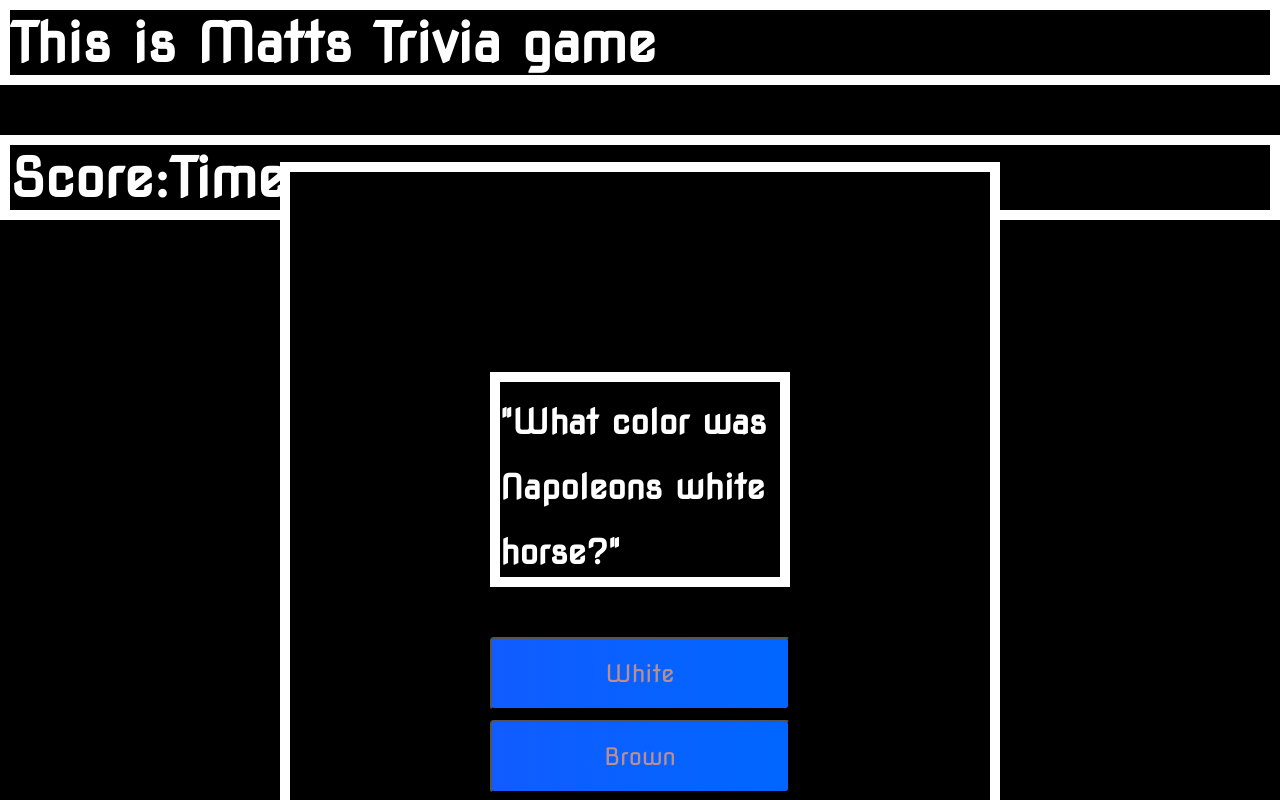
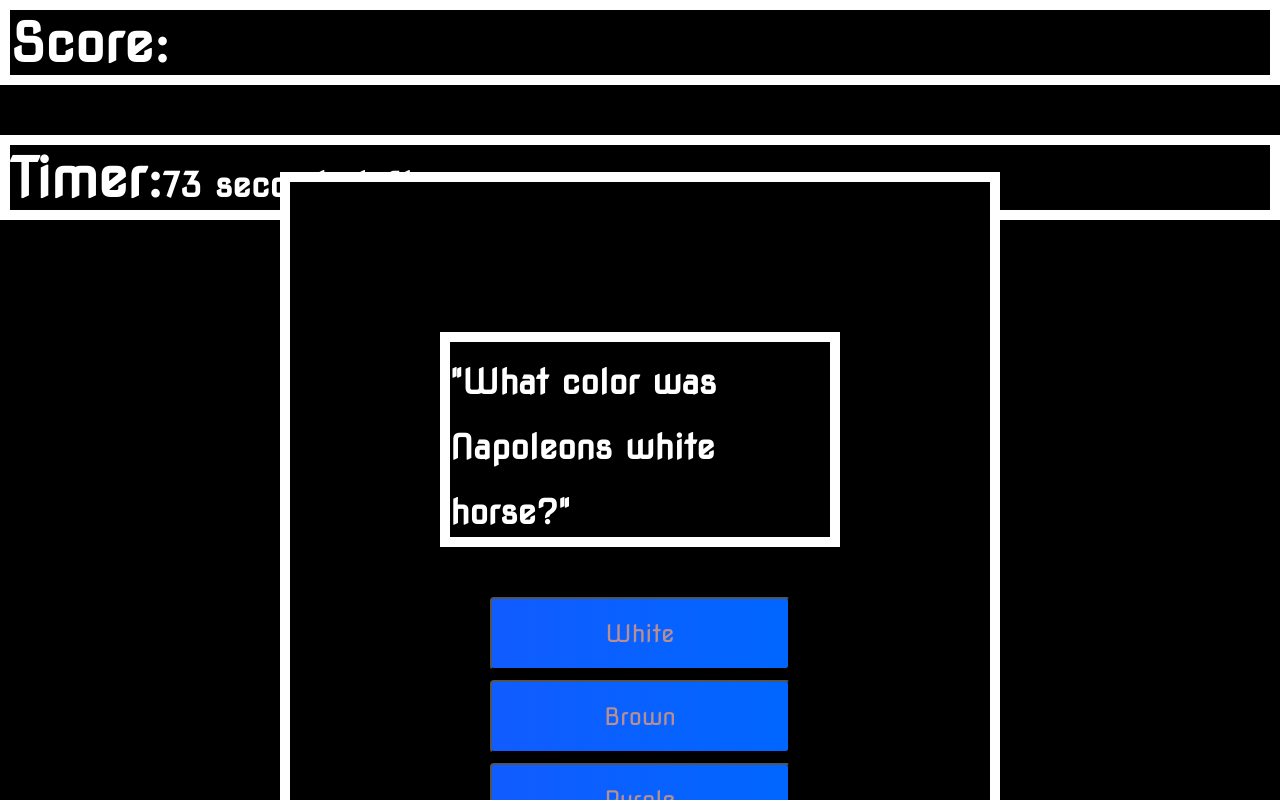
Before and after one commit to hoeferm2/hoefer-trivia-site, a plain HTML site: page index.html in a window 1280 px wide. Both pictures are taken after a click on the button "Play". Shown: the top 800 px of the page. Drawn offline with Linux system fonts and the light colour scheme.

Commit message:
Timer Issues

```diff
--- a/assets/css/styles.css
+++ b/assets/css/styles.css
@@ -14,6 +14,12 @@
     background-color: black;
 }
 
+header {
+    display: flexbox;
+    flex-direction: row;
+    flex-wrap: wrap;
+}
+
 h1 {
     font-size: 5.4rem;
     color: white;
@@ -27,18 +33,14 @@ h2 {
 }
 
 .container {
-    width: 100vw;
-    height: 100vh;
+    width: 90vw;
+    height: 90vh;
     display: flex;
     justify-content: center;
     align-items: center;
     max-width: 80rem;
     margin: 0 auto;
     padding: 2rem;
-}
-
-.hidden-container {
-    display: none;
 }
 
 .hidden-question {
@@ -59,8 +61,9 @@ h2 {
 .flex-column {
     display: flex;
     flex-direction: column;
-    padding: 20rem;
+    padding: 15rem;
     border: 1rem solid white;
+
 
 }
 
--- a/assets/js/script.js
+++ b/assets/js/script.js
@@ -1,47 +1,20 @@
 //TODO: Countdown timer
-//TODO: List of questions = Array
-
-//TODO: check answer
-// gets what user clicked
-// checks answer against correct
-
-// TODO: function init
-
+// when timer ends something happens
+//go to end screen.
 
 // Document Selectors
 var questionSpan = document.querySelector("#questionSpan")
 var hiddenQuestion = document.querySelector(".hidden-question")
 var highscoreBtn = document.querySelector("#highscore-btn");
 var timeLeftSpan = document.querySelector("#timeLeftSpan");
-var highScoreSpan = document.querySelector("highScoreSpan")
-var button1 = document.querySelector("#button1")
-var button2 = document.querySelector("#button2")
-var button3 = document.querySelector("#button3")
-var button4 = document.querySelector("#button4")
-//LocalStorage Variable
-var score = 0;
-var secondsLeft = 75;
-var timerel = document.querySelector("#timer")
-var startEl = document.querySelector("#start-button")
-var questionIndex = 0
-
-
-// var highScores = [
-//     {
-//         initials:"",
-//         score: (num)
-//     }
-// ]
-function populatebuttons() {
-
-
-}
-
-
-
-// TODO: Implement multiple questions
-//Quiz Material
-
+var highScoreSpan = document.querySelector("#highScoreSpan");
+var scoreSpan = document.querySelector("#scorespan");
+var playBtn = document.querySelector("#play-btn");
+var button1 = document.querySelector("#button1");
+var button2 = document.querySelector("#button2");
+var button3 = document.querySelector("#button3");
+var button4 = document.querySelector("#button4");
+// Questions and answers
 var questionBank = [
     {
         question: '"What color was Napoleons white horse?"',
@@ -69,12 +42,38 @@ var questionBank = [
         correct: "All",
     },
 ]
-var playBtn = document.querySelector("#play-btn");
-playBtn.addEventListener("click", startQuiz);
+//LocalStorage Variable
+var score = 1;
+var secondsLeft = 75;
+var timerel = document.querySelector("#timer")
+var startEl = document.querySelector("#start-button")
+var questionIndex = 0
+
+//TODO: Display Current Score
+// scoreSpan.textContent = toString(score) + " points";
 
 
+// FUNCTIONS
+
+//TODO: Start Timer
+function startTime() {
+    // Sets interval in variable
+    var timerInterval = setInterval(function () {
+        secondsLeft--;
+        timeLeftSpan.textContent = secondsLeft + " seconds left";
+
+        if (secondsLeft === 0) {
+            // Stops execution of action at set interval
+            clearInterval(timerInterval);
+            // Calls function to create and append image
+            // sendMessage();
+        }
+
+    }, 1000);
+}
 
 function startQuiz() {
+    startTime()
     console.log("You clicked the play button");
 
     // starTimer();
@@ -95,6 +94,11 @@ function startQuiz() {
 }
 
 function loadQuestion() {
+    // TODO: Endgame THIS STUFF IS NEW
+
+    // if (questionIndex > questionBank.length - 1) {
+    //     highScoreScreen()
+    // } else {
     console.log(questionBank.length - 1);
     var currentQuestion = questionBank[questionIndex].question
     // var question1 = questionBank[questionIndex][1]
@@ -125,8 +129,8 @@ function loadQuestion() {
     console.log(button4.innerText)
     console.log(questionBank[questionIndex].correct)
 
-
 }
+// }
 
 function buttonHidden() {
 
@@ -139,28 +143,20 @@ function buttonHidden() {
     loadQuestion();
 }
 
-
-
-
-// List of questions = Array
-
 //TODO: High score button function
-
-
-
-
 
 function viewScore() {
     console.log("You want to see scores.")
     buttonHidden();
 
 }
-
+// Start quiz button
+playBtn.addEventListener("click", startQuiz);
 
 // disapearing button function
 highscoreBtn.addEventListener("click", viewScore)
 
-
+// Button Ansering Functions
 button1.addEventListener("click", function () {
 
     if (button1.innerText === questionBank[questionIndex].correct) {
@@ -172,7 +168,7 @@ button1.addEventListener("click", function () {
     } else {
         console.log("Waahhh");
         console.log(score);
-        questionIndex = questionIndex + 1
+        questionIndex = questionIndex + 1;
         loadQuestion()
     }
 })
@@ -186,7 +182,7 @@ button2.addEventListener("click", function () {
     } else {
         console.log("Waahhh");
         console.log(score);
-        questionIndex = questionIndex + 1
+        questionIndex = questionIndex + 1;
         loadQuestion()
     }
 })
@@ -200,7 +196,7 @@ button3.addEventListener("click", function () {
     } else {
         console.log("Waahhh");
         console.log(score);
-        questionIndex = questionIndex + 1
+        questionIndex = questionIndex + 1;
         loadQuestion()
     }
 })
@@ -214,7 +210,7 @@ button4.addEventListener("click", function () {
     } else {
         console.log("Waahhh");
         console.log(score);
-        questionIndex = questionIndex + 1
+        questionIndex = questionIndex + 1;
         loadQuestion()
     }
 })
@@ -222,4 +218,6 @@ button4.addEventListener("click", function () {
 
 // TODO: Endgame Function.
 
-//
+// function highScoreScreen() {
+
+// }
--- a/index.html
+++ b/index.html
@@ -11,33 +11,37 @@
 </head>
 
 <body>
-    <header>
-        <h1>This is Matts Trivia game</h1>
-        <h1>Score:<span></span>Timer:<span></span></h1>
+    <header class="always-visible">
+        <h1>Score:<span id="scoreSpan"></span></h1>
+        <h1>Timer:<span id="timeLeftSpan">75</span></h1>
     </header>
-    <main>
+
     <section class="container">
+
         <div id="home" class="flex-column flex-center">
             <h1>Are you ready?</h1>
             <button class="btn" id="play-btn">Play</button>
             <button class="btn" id="highscore-btn">High score</button>
         </div>
 
-            </div>
         <div class="hidden-question" id="question">
-                <div class=" flex-column flex-center" id="question-container">
+            <div class=" flex-column flex-center">
                 <h1><span id="questionSpan"></span></h1>
                 <button class="btn answer" id="button1"></button>
                 <button class="btn answer" id="button2"></button>
                 <button class="btn answer" id="button3"></button>
                 <button class="btn answer" id="button4"></button>
             </div>
+        </div>
     </section>
+
     <section>
-            <aside>
-                <h2><span id="timeLeftSpan">75</span> seconds left</h2>
-                <p>score</p>
-                <p>timer</p>
+        <div>
+            <h1>Hall of Fame!</h1>
+            <label for="fname">UserName:</label>
+            <input type="text" id="fname" name="fname">
+            <ol class="orderedScores"></ol>
+        </div>
     </section>
     </aside>
     </main>
```
Lines whose indentation alone changed are shown as unchanged.
